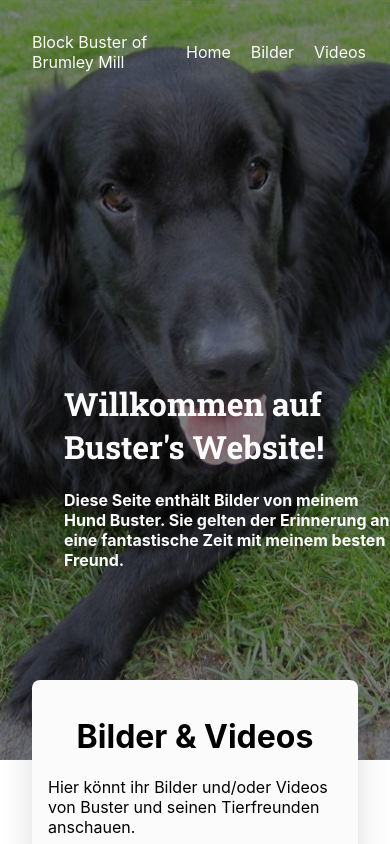
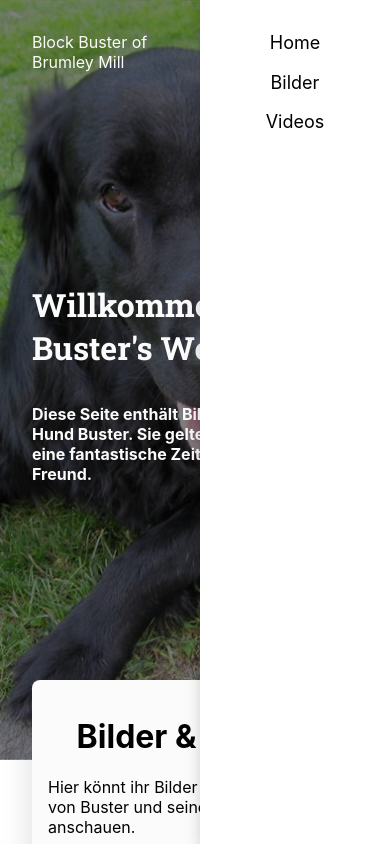
Before and after one commit to majesnix/flat-buster.de, a React (Create React App) app: page / in a window 390 px wide. Shown: the top 844 px of the page. Built offline with nearby package versions, Linux system fonts and the light colour scheme.

Commit message:
feat: waffle menu

```diff
--- a/package.json
+++ b/package.json
@@ -8,7 +8,9 @@
     "@fortawesome/react-fontawesome": "^0.1.14",
     "react": "^17.0.1",
     "react-alice-carousel": "^2.3.0",
+    "react-click-away-listener": "^2.0.0",
     "react-dom": "^17.0.1",
+    "react-outside-click-handler": "^1.3.0",
     "react-player": "^2.8.2",
     "react-responsive": "^8.2.0",
     "react-router": "^5.2.0",
@@ -44,6 +46,7 @@
     "@types/node": "^12.0.0",
     "@types/react": "^16.9.53",
     "@types/react-dom": "^16.9.8",
+    "@types/react-outside-click-handler": "^1.3.0",
     "@types/react-responsive": "^8.0.2",
     "@types/react-router-dom": "^5.1.7",
     "@types/react-slick": "^0.23.4",
--- a/src/App.tsx
+++ b/src/App.tsx
@@ -2,20 +2,31 @@ import Background from "./components/Background";
 import Card from "./components/Card";
 import Container from "./components/Container";
 import Header from "./components/Header";
-import React from "react";
-import { HashRouter } from "react-router-dom";
+import React, { useState } from "react";
+import { HashRouter, Link } from "react-router-dom";
 import Routes from "./Routes";
 import Footer from "./components/Footer";
 import { useMediaQuery } from "react-responsive";
+import WaffleMenu from "./components/WaffleMenu";
 
 function App() {
+  const [shown, setShown] = useState(true);
   const isTabletOrMobile = useMediaQuery({ query: "(max-width: 1224px)" });
 
   return (
     <Container>
       <HashRouter>
         <Background />
-        <Header isMobile={isTabletOrMobile} />
+        <Header isMobile={isTabletOrMobile} setShown={setShown} shown={shown} />
+        {isTabletOrMobile && (
+          <WaffleMenu shown={shown} setShown={setShown}>
+            <>
+              <Link to="/">Home</Link>
+              <Link to="/images">Bilder</Link>
+              <Link to="/videos">Videos</Link>
+            </>
+          </WaffleMenu>
+        )}
         <Card>
           <Routes />
         </Card>
--- a/src/components/Background.tsx
+++ b/src/components/Background.tsx
@@ -18,14 +18,7 @@ const Hero = styled.div`
   display: flex;
   align-items: center;
   width: 100%;
-  background-image: url(${image});
-  background-color: rgba(0, 0, 0, 0.5);
-`;
-
-const GreyLayer = styled.div`
-  height: 100%;
-  width: 100%;
-  background-color: rgba(0, 0, 0, 0.5);
+  background-image: linear-gradient(rgba(0, 0, 0, 0.5), rgba(0, 0, 0, 0.5)), url(${image});
 `;
 
 const Mouse = styled.img`
@@ -37,7 +30,6 @@ const Mouse = styled.img`
 
 const Background = () => (
   <Hero>
-    <GreyLayer />
     <Title />
     <Mouse src={mouse} />
   </Hero>
--- a/src/components/CategoryBox.tsx
+++ b/src/components/CategoryBox.tsx
@@ -10,18 +10,18 @@ interface ICategoryBoxProps {
   containerCount: number;
   linkRoute: string;
   isMobile: boolean;
-  key: string;
+  ident: string;
 }
 
 interface IContainerProps {
-  isMobile: boolean;
-  containerCount: number;
+  $isMobile: boolean;
+  $containerCount: number;
   key: string;
 }
 
 const Container = styled(Link)<IContainerProps>`
   width: ${(props) =>
-    (props.containerCount && !props.isMobile) ? 100 / (props.containerCount + 1) : "100"}%;
+    (props.$containerCount && !props.$isMobile) ? 100 / (props.$containerCount + 1) : "100"}%;
   padding: 16px;
   display: flex;
   justify-content: center;
@@ -51,10 +51,10 @@ const SubText = styled.div`
 const CategoryBox = (props: ICategoryBoxProps) => {
   return (
     <Container
-      containerCount={props.containerCount}
-      key={props.key}
+      $containerCount={props.containerCount}
+      key={props.ident}
       to={props.linkRoute}
-      isMobile={props.isMobile}
+      $isMobile={props.isMobile}
     >
       {props.icon}
       <Spacer height={32} />
--- a/src/components/Header.tsx
+++ b/src/components/Header.tsx
@@ -1,12 +1,21 @@
 import styled from "styled-components";
 import { Link } from "react-router-dom";
+import WaffleMenu from "./WaffleMenu";
+import { useState } from "react";
+import { faBars } from "@fortawesome/free-solid-svg-icons";
+import { FontAwesomeIcon } from "@fortawesome/react-fontawesome";
 
 interface IHeaderProps {
   isMobile: boolean;
+  shown: boolean;
+  setShown: React.Dispatch<React.SetStateAction<boolean>>;
 }
 
-const NavBar = styled.div<IHeaderProps>`
-  position: absolute;
+interface INavBarProps {
+  isMobile: boolean;
+}
+
+const NavBar = styled.div<INavBarProps>`
   top: 32px;
   display: flex;
   justify-content: space-between;
@@ -17,7 +26,7 @@ const NavBar = styled.div<IHeaderProps>`
   position: fixed;
 `;
 
-const HeaderComp = styled.div<IHeaderProps>`
+const HeaderComp = styled.div<INavBarProps>`
   fontsize: 18px;
   fontfamily: 'Roboto", "Helvetica", "Arial", sans-serif';
   fontweight: 300;
@@ -36,17 +45,35 @@ const Links = styled.div`
   }
 `;
 
-const Header = (props: IHeaderProps) => (
+const Header = (props: IHeaderProps) => {
+  const showMenu = () => {
+    console.log("Show? ", !props.shown);
+    props.setShown(!props.shown);
+  };
+
+  return (
     <NavBar isMobile={props.isMobile}>
       <HeaderComp isMobile={props.isMobile}>
         {process.env.REACT_APP_NAME}
       </HeaderComp>
+      {props.isMobile ? (
+        <div>
+          <FontAwesomeIcon
+            icon={faBars}
+            size="lg"
+            color="white"
+            onClick={showMenu}
+          />
+        </div>
+      ) : (
         <Links>
           <Link to="/">Home</Link>
           <Link to="/images">Bilder</Link>
           <Link to="/videos">Videos</Link>
         </Links>
+      )}
     </NavBar>
   );
+};
 
 export default Header;
--- a/src/components/Title.tsx
+++ b/src/components/Title.tsx
@@ -1,11 +1,19 @@
+import { useMediaQuery } from "react-responsive";
 import styled from "styled-components";
 
-const Container = styled.div`
+interface IContainerProps {
+  $isMobile: boolean;
+}
+
+const Container = styled.div<IContainerProps>`
   position: fixed;
-  top: 42%;
-  margin-left 64px;
+  top: ${(props) => (props.$isMobile ? "36" : "42%")};
+  display: flex;
+  justify-content: center;
+  align-items: center;
+  flex-direction: column;
+  margin: 0 32px;
   color: #fbfbfb;
-
 
   @media (min-width: 1200px) {
     max-width: 1140px;
@@ -25,11 +33,14 @@ const Head = styled.h1`
   margin: 1.75rem 0 0.875rem;
   text-decoration: none;
   font-weight: 700;
-  font-family: 'Roboto Slab', 'Times New Roman', serif;
+  font-family: "Roboto Slab", "Times New Roman", serif;
 `;
 
-const Title = () => (
-  <Container>
+const Title = () => {
+  const isTabletOrMobile = useMediaQuery({ query: "(max-width: 1224px)" });
+
+  return (
+    <Container $isMobile={isTabletOrMobile}>
       <Head>Willkommen auf Buster&apos;s Website!</Head>
       <h4>
         Diese Seite enthält Bilder von meinem Hund Buster. Sie gelten der
@@ -37,5 +48,6 @@ const Title = () => (
       </h4>
     </Container>
   );
+};
 
 export default Title;
--- /dev/null
+++ b/src/components/WaffleMenu.tsx
@@ -0,0 +1,60 @@
+import React from "react";
+import styled from "styled-components";
+import OutsideClickHandler from "react-outside-click-handler";
+import Spacer from "./Spacer";
+
+interface IWaffleMenuProps {
+  shown: boolean;
+  setShown?: React.Dispatch<React.SetStateAction<boolean>>;
+  children: any;
+}
+
+const WaffleMenuContainer = styled.div<IWaffleMenuProps>`
+  width: 190px;
+  height: 100vh;
+  position: fixed;
+  top: 0;
+  right: 0;
+  display: flex;
+  flex-direction: column;
+  background-color: #ffffff;
+  z-index: 10;
+  box-shadow: 0px 5px 14px #0000002e;
+
+  transform: ${(props: IWaffleMenuProps) =>
+    props.shown ? "translateX(0%)" : "translateX(100%)"};
+  transition: ${(props: IWaffleMenuProps) => (props.shown ? "0.35s" : "0.3s")};
+  transition-timing-function: ${(props: IWaffleMenuProps) =>
+    props.shown ? "ease-out" : "ease-in"};
+`;
+
+const LinkContainer = styled.div`
+  display: flex;
+  flex-direction: column;
+  justify-content: space-between;
+  align-items: center;
+  font-size: 18px;
+  height: 100px;
+
+  a {
+    color: #000000;
+    text-decoration: none;
+  }
+`;
+
+const WaffleMenu = (props: IWaffleMenuProps) => {
+  return (
+    <OutsideClickHandler
+      onOutsideClick={() => {
+        props.setShown!(false);
+      }}
+    >
+      <WaffleMenuContainer shown={props.shown}>
+        <Spacer height={32} />
+        <LinkContainer>{props.children}</LinkContainer>
+      </WaffleMenuContainer>
+    </OutsideClickHandler>
+  );
+};
+
+export default WaffleMenu;
--- a/src/views/Landing.tsx
+++ b/src/views/Landing.tsx
@@ -13,6 +13,7 @@ const Container = styled.div`
   display: flex;
   flex-direction: column;
   align-items: center;
+  position: relative;
 `;
 
 const CategoriesWrapper = styled.div<ICategoriesWrapperProps>`
@@ -20,6 +21,7 @@ const CategoriesWrapper = styled.div<ICategoriesWrapperProps>`
   justify-content: space-evenly;
   align-items: center;
   margin: 16px;
+  position: relative;
 
   ${(props) =>
     props.isMobile
@@ -34,7 +36,7 @@ const categories = [
     title: "Bilder",
     buttonText: "Zu den Bildern",
     subText:
-      "Bilder von Buster und seinem Leben, Welpentreffen, Tierfreunde und noch mehr.",
+      "Bilder von Buster und seinem Leben, Welpentreffen, Tierfreunden und noch mehr.",
     linkRoute: "/images",
     icon: <FontAwesomeIcon icon={faCamera} size="3x" color="grey" />,
   },
@@ -69,10 +71,12 @@ const Landing = () => {
                 containerCount={categories.length}
                 icon={category.icon}
                 linkRoute={category.linkRoute}
-                key={`${category.title}-${index}`}
+                ident={`${category.title}-${index}`}
                 isMobile={isTabletOrMobile}
               />
-              {isTabletOrMobile ? <Spacer height={16} /> : null}
+              {isTabletOrMobile ? (
+                <Spacer height={16} key={`spacer-${index}`} />
+              ) : null}
             </>
           );
         })}
```
Also changed, not shown: 1 other file (tests, documents, lock files or other folders). Lines whose indentation alone changed are shown as unchanged.
